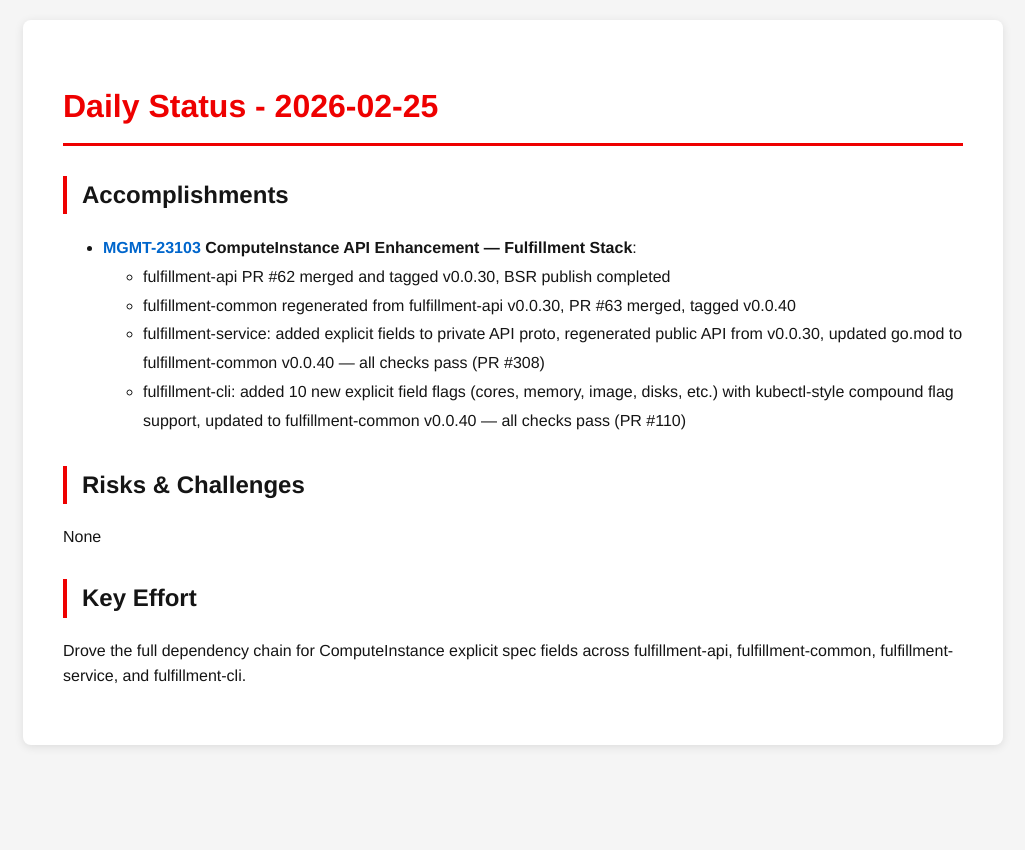
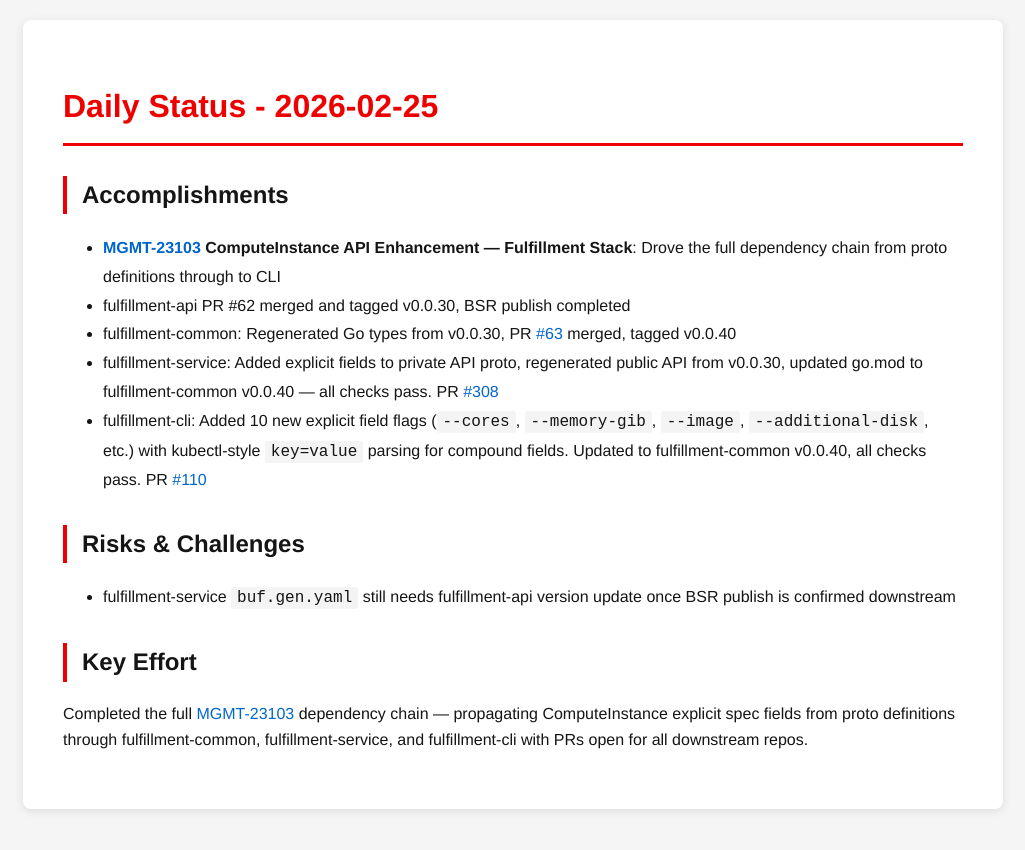
Before and after one commit to tzvatot/daily-status, a Jekyll site: the page built from 2026-02-25.md, in a window 1280 px wide. Shown: the top 850 px of the page, without its empty margins (127-1152 px from the left). Built offline with Jekyll 4.4.1, drawn with Linux system fonts in a browser that asks for light colours.

Commit message:
Daily status update - 2026-02-25

```diff
--- a/2026-02-25.md
+++ b/2026-02-25.md
@@ -8,16 +8,16 @@ date: 2026-02-25
 
 ## Accomplishments
 
-- **[MGMT-23103](https://issues.redhat.com/browse/MGMT-23103) ComputeInstance API Enhancement — Fulfillment Stack**:
-  - fulfillment-api PR #62 merged and tagged v0.0.30, BSR publish completed
-  - fulfillment-common regenerated from fulfillment-api v0.0.30, PR #63 merged, tagged v0.0.40
-  - fulfillment-service: added explicit fields to private API proto, regenerated public API from v0.0.30, updated go.mod to fulfillment-common v0.0.40 — all checks pass (PR #308)
-  - fulfillment-cli: added 10 new explicit field flags (cores, memory, image, disks, etc.) with kubectl-style compound flag support, updated to fulfillment-common v0.0.40 — all checks pass (PR #110)
+- **[MGMT-23103](https://issues.redhat.com/browse/MGMT-23103) ComputeInstance API Enhancement — Fulfillment Stack**: Drove the full dependency chain from proto definitions through to CLI
+- fulfillment-api PR #62 merged and tagged v0.0.30, BSR publish completed
+- fulfillment-common: Regenerated Go types from v0.0.30, PR [#63](https://github.com/osac-project/fulfillment-common/pull/63) merged, tagged v0.0.40
+- fulfillment-service: Added explicit fields to private API proto, regenerated public API from v0.0.30, updated go.mod to fulfillment-common v0.0.40 — all checks pass. PR [#308](https://github.com/osac-project/fulfillment-service/pull/308)
+- fulfillment-cli: Added 10 new explicit field flags (`--cores`, `--memory-gib`, `--image`, `--additional-disk`, etc.) with kubectl-style `key=value` parsing for compound fields. Updated to fulfillment-common v0.0.40, all checks pass. PR [#110](https://github.com/osac-project/fulfillment-cli/pull/110)
 
 ## Risks & Challenges
 
-None
+- fulfillment-service `buf.gen.yaml` still needs fulfillment-api version update once BSR publish is confirmed downstream
 
 ## Key Effort
 
-Drove the full dependency chain for ComputeInstance explicit spec fields across fulfillment-api, fulfillment-common, fulfillment-service, and fulfillment-cli.
+Completed the full [MGMT-23103](https://issues.redhat.com/browse/MGMT-23103) dependency chain — propagating ComputeInstance explicit spec fields from proto definitions through fulfillment-common, fulfillment-service, and fulfillment-cli with PRs open for all downstream repos.
```
